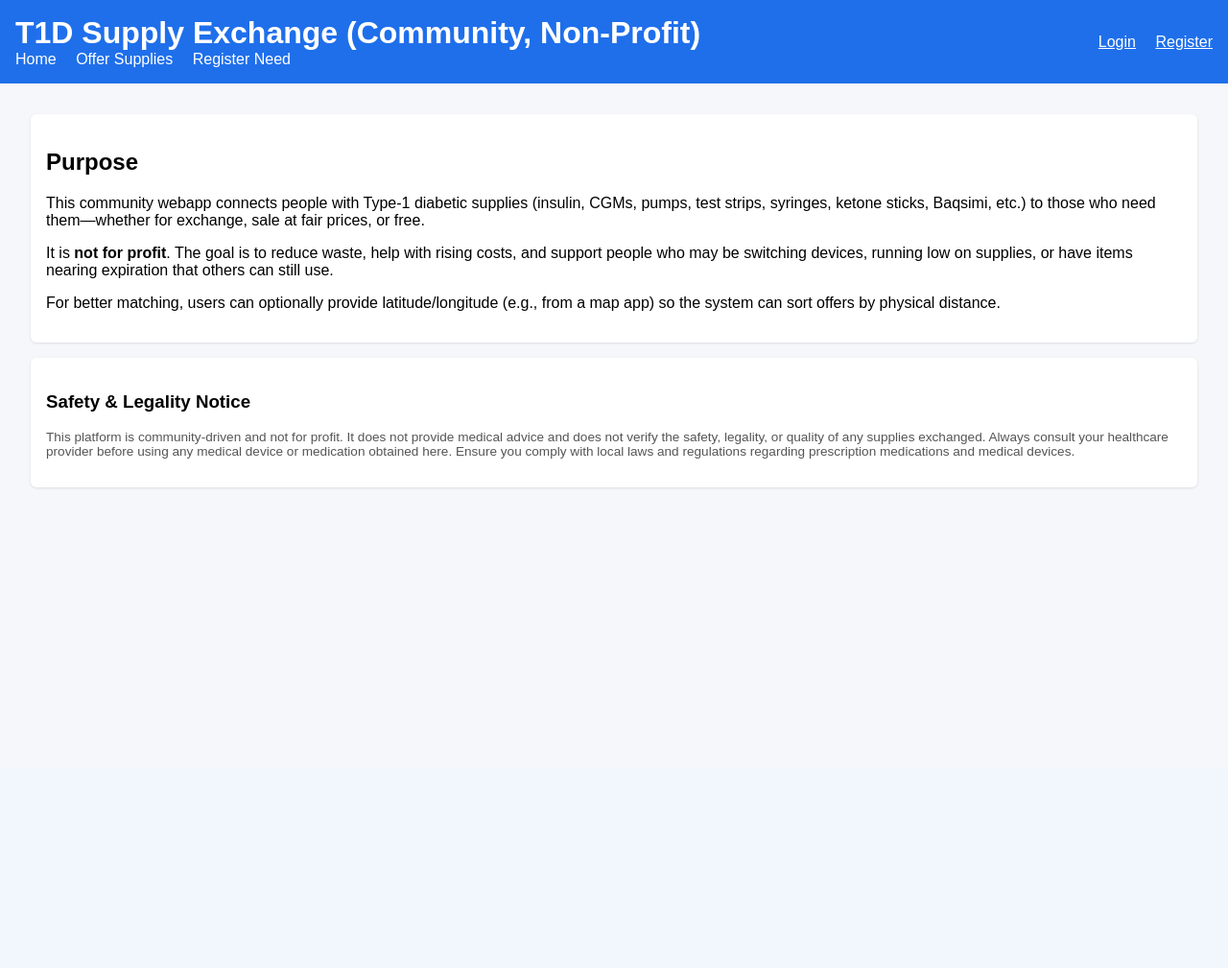
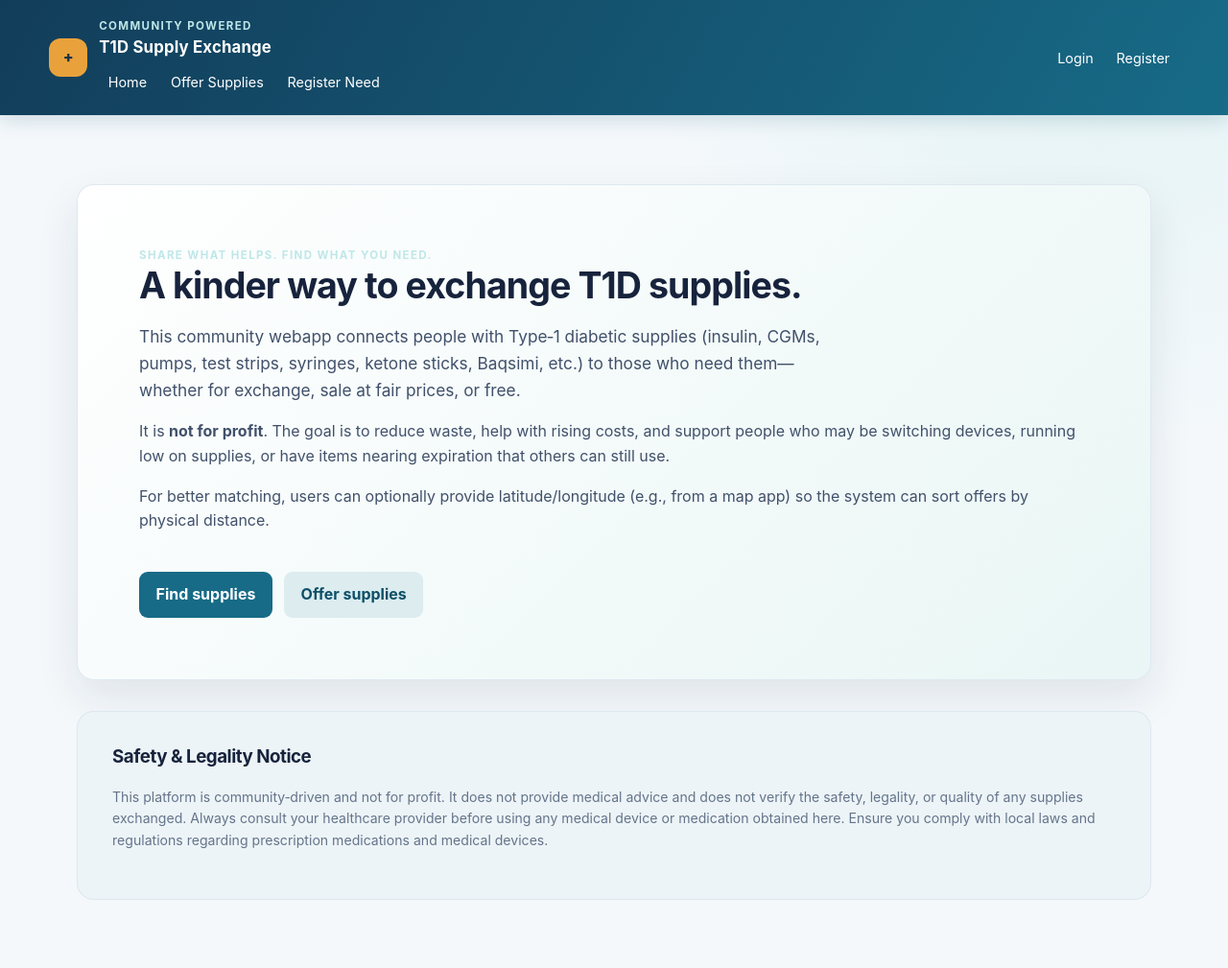
Before and after one commit to ArcadisDollSri/t1d_supplies_exchange, a Flask app: page / in a window 1280 px wide. Shown: the whole page at 96% size. Before the commit the page ends 510 px from the top, so only its background shows below. Run offline with Flask 3, Linux system fonts and the light colour scheme.

Commit message:
Refresh website visual design
Co-authored-by: Copilot App <223556219+Copilot@users.noreply.github.com>

```diff
--- a/templates/base.html
+++ b/templates/base.html
@@ -2,44 +2,105 @@
 <html lang="en">
 <head>
     <meta charset="UTF-8">
-    <title>T1D Supply Exchange</title>
+    <meta name="viewport" content="width=device-width, initial-scale=1">
+    <meta name="description" content="A community-powered exchange for Type 1 diabetes supplies.">
+    <title>{% block title %}T1D Supply Exchange{% endblock %}</title>
     <style>
-        body { font-family: Arial, sans-serif; margin: 0; padding: 0; background: #f5f7fa; }
-        header { background: #1f6feb; color: white; padding: 1rem; display: flex; justify-content: space-between; align-items: center; }
-        header h1 { margin: 0; }
-        .nav a { color: white; margin-right: 1rem; text-decoration: none; }
-        main { padding: 1rem 2rem; }
-        .card { background: white; padding: 1rem; margin: 1rem 0; border-radius: 6px; box-shadow: 0 1px 3px rgba(0,0,0,0.1); }
-        label { display: block; margin-top: 0.5rem; }
-        input, select, textarea { width: 100%; padding: 0.4rem; margin-top: 0.2rem; box-sizing: border-box; }
-        button { margin-top: 1rem; padding: 0.5rem 1rem; background: #1f6feb; color: white; border: none; border-radius: 4px; cursor: pointer; }
-        button:hover { background: #1553aa; }
-        table { width: 100%; border-collapse: collapse; margin-top: 1rem; }
-        th, td { border: 1px solid #ddd; padding: 0.5rem; text-align: left; }
-        th { background: #eef2f7; }
-        .flash { padding: 0.5rem 0.8rem; border-radius: 4px; margin-bottom: 0.5rem; }
-        .flash.error { background: #ffe5e5; color: #a30000; }
-        .flash.success { background: #e5ffe9; color: #006b2f; }
-        .disclaimer { font-size: 0.85rem; color: #555; margin-top: 0.5rem; }
+        :root {
+            --ink: #17233c;
+            --muted: #64748b;
+            --line: #dbe5ef;
+            --surface: #ffffff;
+            --canvas: #f4f8fb;
+            --primary: #176b87;
+            --primary-dark: #0d4f68;
+            --accent: #e9a23b;
+            --shadow: 0 18px 45px rgba(23, 35, 60, 0.09);
+        }
+        * { box-sizing: border-box; }
+        body {
+            font-family: Inter, ui-sans-serif, system-ui, -apple-system, BlinkMacSystemFont, "Segoe UI", sans-serif;
+            margin: 0;
+            color: var(--ink);
+            background: radial-gradient(circle at 90% 0%, #e3f3f4 0, transparent 30rem), var(--canvas);
+            line-height: 1.6;
+        }
+        header {
+            background: linear-gradient(120deg, #123d5a, var(--primary));
+            color: white;
+            padding: 1.1rem clamp(1rem, 4vw, 4rem);
+            display: flex;
+            justify-content: space-between;
+            gap: 2rem;
+            align-items: center;
+            box-shadow: 0 4px 20px rgba(13, 79, 104, 0.18);
+        }
+        .brand { display: flex; align-items: center; gap: .75rem; }
+        .brand-mark {
+            display: grid; place-items: center; width: 2.5rem; height: 2.5rem;
+            border-radius: 12px; background: var(--accent); color: #173247; font-weight: 800;
+        }
+        header h1 { font-size: 1.05rem; letter-spacing: .01em; margin: 0; }
+        .eyebrow { color: #bfe7e8; font-size: .72rem; font-weight: 700; letter-spacing: .12em; text-transform: uppercase; }
+        .nav { display: flex; flex-wrap: wrap; gap: .35rem; margin-top: .35rem; }
+        .nav a, .account a { color: white; text-decoration: none; font-size: .9rem; padding: .35rem .6rem; border-radius: 7px; }
+        .nav a:hover, .account a:hover { background: rgba(255,255,255,.14); }
+        .account { text-align: right; white-space: nowrap; }
+        .account span { display: block; color: #d5eff0; font-size: .8rem; margin-bottom: .15rem; }
+        main { width: min(1120px, calc(100% - 2rem)); margin: 0 auto; padding: clamp(1.5rem, 4vw, 3.5rem) 0; }
+        .card { background: var(--surface); padding: clamp(1.25rem, 3vw, 2.25rem); margin: 1.25rem 0; border: 1px solid rgba(219,229,239,.85); border-radius: 18px; box-shadow: var(--shadow); }
+        .hero { padding: clamp(1.7rem, 5vw, 4rem); background: linear-gradient(135deg, #ffffff, #e9f6f5); }
+        h2, h3 { line-height: 1.2; letter-spacing: -.025em; }
+        h2 { font-size: clamp(1.7rem, 4vw, 2.35rem); margin: 0 0 .9rem; }
+        h3 { margin-top: 0; }
+        p { color: #41516b; }
+        .lead { max-width: 720px; font-size: 1.08rem; }
+        .actions { display: flex; flex-wrap: wrap; gap: .75rem; margin-top: 1.5rem; }
+        .button, button { display: inline-flex; justify-content: center; align-items: center; font: inherit; font-weight: 700; margin-top: 1rem; padding: .72rem 1.1rem; background: var(--primary); color: white; border: 0; border-radius: 9px; cursor: pointer; text-decoration: none; transition: transform .15s ease, background .15s ease, box-shadow .15s ease; }
+        .button:hover, button:hover { background: var(--primary-dark); box-shadow: 0 7px 16px rgba(23,107,135,.2); transform: translateY(-1px); }
+        .button.secondary { background: #dcecef; color: var(--primary-dark); }
+        form { max-width: 680px; }
+        label { display: block; margin-top: 1rem; color: var(--ink); font-size: .88rem; font-weight: 700; }
+        input, select, textarea { width: 100%; padding: .72rem .8rem; margin-top: .35rem; color: var(--ink); background: #fbfdff; border: 1px solid var(--line); border-radius: 8px; font: inherit; }
+        input:focus, select:focus, textarea:focus { outline: 3px solid rgba(23,107,135,.16); border-color: var(--primary); }
+        table { width: 100%; border-collapse: collapse; margin-top: 1.25rem; font-size: .9rem; }
+        th, td { border-bottom: 1px solid var(--line); padding: .85rem .7rem; text-align: left; vertical-align: top; }
+        th { color: var(--muted); background: #f4f8fb; font-size: .76rem; letter-spacing: .05em; text-transform: uppercase; }
+        .table-wrap { overflow-x: auto; }
+        .flash { padding: .8rem 1rem; border-radius: 10px; margin-bottom: .75rem; font-weight: 600; }
+        .flash.error { background: #fff0ef; color: #a33b35; border: 1px solid #f5c8c4; }
+        .flash.success { background: #eaf8f0; color: #17613e; border: 1px solid #bee8cf; }
+        .disclaimer { color: var(--muted); font-size: .88rem; }
+        footer.card { margin-top: 2rem; background: #edf4f7; box-shadow: none; }
+        @media (max-width: 720px) {
+            header { align-items: flex-start; flex-direction: column; gap: .9rem; }
+            .account { text-align: left; }
+            .nav a { padding-left: 0; margin-right: .65rem; }
+            .table-wrap { margin: 0 -1.25rem; padding: 0 1.25rem; }
+        }
     </style>
 </head>
 <body>
 <header>
-    <div>
-        <h1>T1D Supply Exchange (Community, Non‑Profit)</h1>
+    <div class="brand">
+        <div class="brand-mark" aria-hidden="true">+</div>
+        <div>
+            <div class="eyebrow">Community powered</div>
+            <h1>T1D Supply Exchange</h1>
         <div class="nav">
             <a href="{{ url_for('index') }}">Home</a>
             <a href="{{ url_for('donor') }}">Offer Supplies</a>
             <a href="{{ url_for('recipient') }}">Register Need</a>
         </div>
+        </div>
     </div>
-    <div>
+    <div class="account">
         {% if user %}
             <span>Logged in as {{ user["name"] }}</span>
-            <a href="{{ url_for('logout') }}" style="color:white; margin-left:1rem;">Logout</a>
+            <a href="{{ url_for('logout') }}">Logout</a>
         {% else %}
-            <a href="{{ url_for('login') }}" style="color:white; margin-right:1rem;">Login</a>
-            <a href="{{ url_for('register') }}" style="color:white;">Register</a>
+            <a href="{{ url_for('login') }}">Login</a>
+            <a href="{{ url_for('register') }}">Register</a>
         {% endif %}
     </div>
 </header>
@@ -54,7 +115,7 @@
 
     {% block content %}{% endblock %}
 
-    <div class="card">
+    <footer class="card">
         <h3>Safety & Legality Notice</h3>
         <p class="disclaimer">
             This platform is community‑driven and not for profit. It does not provide medical advice and does not
@@ -62,7 +123,7 @@
             Always consult your healthcare provider before using any medical device or medication obtained here.
             Ensure you comply with local laws and regulations regarding prescription medications and medical devices.
         </p>
-    </div>
+    </footer>
 </main>
 </body>
 </html>
--- a/templates/index.html
+++ b/templates/index.html
@@ -1,8 +1,10 @@
 {% extends "base.html" %}
+{% block title %}Welcome | T1D Supply Exchange{% endblock %}
 {% block content %}
-<div class="card">
-    <h2>Purpose</h2>
-    <p>
+<section class="card hero">
+    <div class="eyebrow">Share what helps. Find what you need.</div>
+    <h2>A kinder way to exchange T1D supplies.</h2>
+    <p class="lead">
         This community webapp connects people with Type‑1 diabetic supplies
         (insulin, CGMs, pumps, test strips, syringes, ketone sticks, Baqsimi, etc.)
         to those who need them—whether for exchange, sale at fair prices, or free.
@@ -16,5 +18,9 @@
         For better matching, users can optionally provide latitude/longitude (e.g., from a map app)
         so the system can sort offers by physical distance.
     </p>
-</div>
+    <div class="actions">
+        <a class="button" href="{{ url_for('recipient') }}">Find supplies</a>
+        <a class="button secondary" href="{{ url_for('donor') }}">Offer supplies</a>
+    </div>
+</section>
 {% endblock %}
--- a/templates/matches.html
+++ b/templates/matches.html
@@ -8,6 +8,7 @@
     </p>
 
     {% if donors %}
+        <div class="table-wrap">
         <table>
             <thead>
             <tr>
@@ -43,6 +44,7 @@
             {% endfor %}
             </tbody>
         </table>
+        </div>
     {% else %}
         <p>No current offers found for this supply type. You can check back later or broaden your search.</p>
     {% endif %}
```
